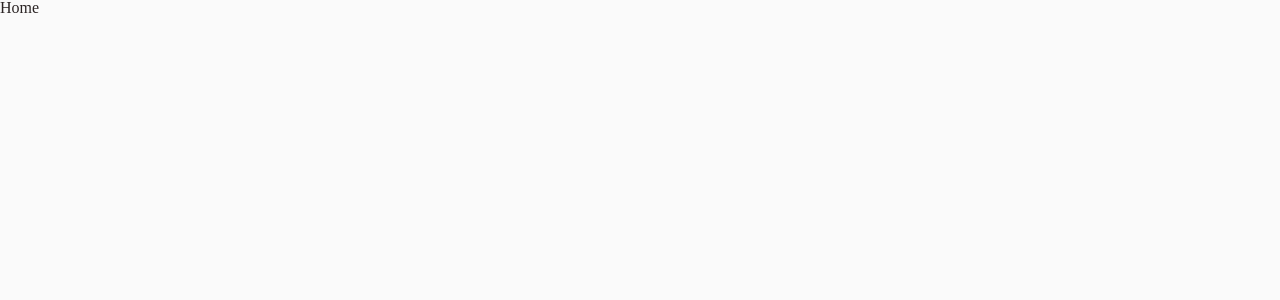
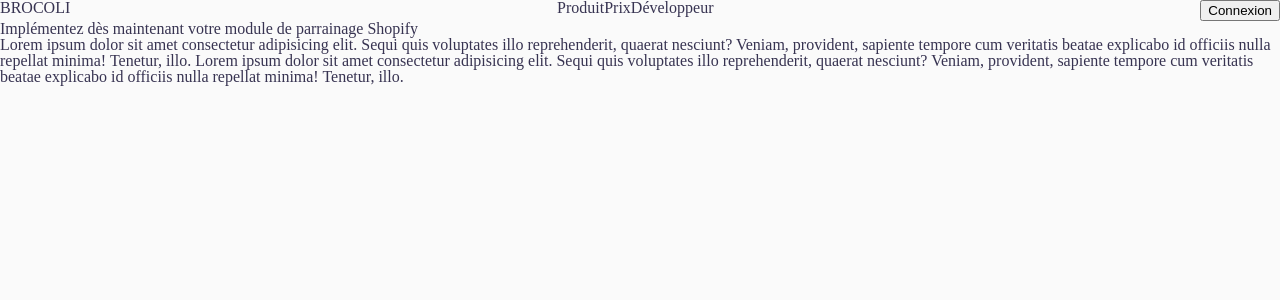
Before and after one commit to MaeWolff/potential-brocoli, a React (Create React App) app: page / in a window 1280 px wide. Shown: the top 300 px of the page. Built offline with nearby package versions, Linux system fonts and the light colour scheme.

Commit message:
add header without style

```diff
--- /dev/null
+++ b/src/components/composed/Header.tsx
@@ -0,0 +1,36 @@
+import React from "react";
+import styled from "styled-components";
+
+const HeaderContainer = styled.header`
+  display: flex;
+  flex-direction: row;
+  justify-content: space-between;
+`;
+
+const LinksWrapper = styled.ul`
+  display: flex;
+  flex-direction: row;
+`;
+
+export default function Header() {
+  return (
+    <HeaderContainer>
+      <p>BROCOLI</p>
+      <nav>
+        <LinksWrapper>
+          <li>
+            <a href="/">Produit</a>
+          </li>
+          <li>
+            <a href="/">Prix</a>
+          </li>
+          <li>
+            <a href="/">Développeur</a>
+          </li>
+        </LinksWrapper>
+      </nav>
+
+      <button>Connexion</button>
+    </HeaderContainer>
+  );
+}
--- a/src/pages/HomePage.tsx
+++ b/src/pages/HomePage.tsx
@@ -1,5 +1,24 @@
 import React from "react";
+import Header from "../components/composed/Header";
 
 export default function HomePage() {
-  return <div>Home</div>;
+  return (
+    <div>
+      <Header />
+
+      <div>
+        <h1>Implémentez dès maintenant votre module de parrainage Shopify</h1>
+
+        <p>
+          Lorem ipsum dolor sit amet consectetur adipisicing elit. Sequi quis
+          voluptates illo reprehenderit, quaerat nesciunt? Veniam, provident,
+          sapiente tempore cum veritatis beatae explicabo id officiis nulla
+          repellat minima! Tenetur, illo. Lorem ipsum dolor sit amet consectetur
+          adipisicing elit. Sequi quis voluptates illo reprehenderit, quaerat
+          nesciunt? Veniam, provident, sapiente tempore cum veritatis beatae
+          explicabo id officiis nulla repellat minima! Tenetur, illo.
+        </p>
+      </div>
+    </div>
+  );
 }
--- a/src/theme/theme.ts
+++ b/src/theme/theme.ts
@@ -3,7 +3,7 @@ import { DefaultTheme } from "styled-components";
 const theme: DefaultTheme = {
   colors: {
     primary: "#743BD2",
-    black: "#2B2424",
+    black: "#373351",
     white: "#FAFAFA",
   },
 };
```
